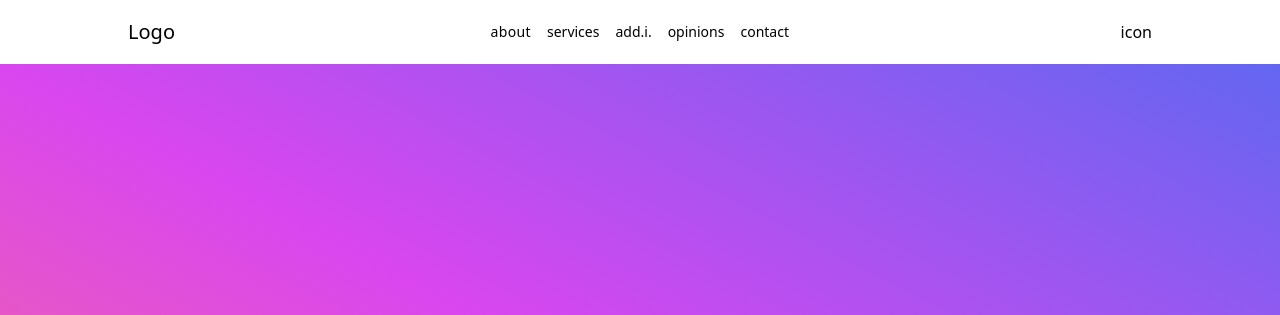
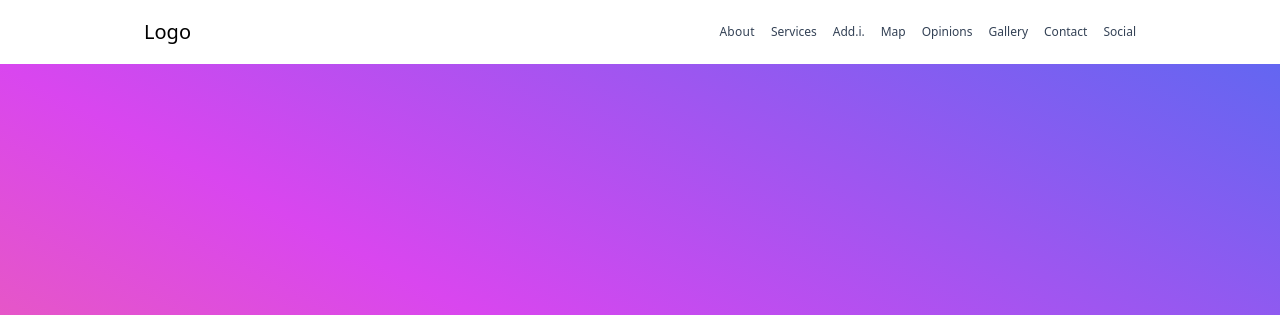
Before and after one commit to jakubgania/one-page-templates, a website: page template-4/src/index.html in a window 1280 px wide. Shown: the top 315 px of the page. Drawn offline with Linux system fonts and the light colour scheme.

Commit message:
development

```diff
--- a/template-4/src/index.html
+++ b/template-4/src/index.html
@@ -11,44 +11,70 @@
 <body>
 
   <nav class="max-w-screen-lg mx-auto flex h-16 items-center justify-between">
-    <div>
+    <div class="pl-4">
       <p class="text-base md:text-xl font-medium cursor-default">
         Logo
       </p>
     </div>
     <div>
-      <ul class="md:flex list-none">
-        <li class="pr-4 text-sm tracking-wide">
+      <ul class="md:flex list-none text-slate-700 hidden">
+        <li class="pr-4 text-xs tracking-wide">
           <a href="#about">
-            about
+            About
           </a>
         </li>
-        <li class="pr-4 text-sm">
+        <li class="pr-4 text-xs">
           <a href="#services">
-            services
+            Services
           </a>
         </li>
-        <li class="pr-4 text-sm">
+        <li class="pr-4 text-xs">
           <a href="#additional-information">
-            add.i.
+            Add.i.
           </a>
         </li>
-        <li class="pr-4 text-sm">
-          <a href="#opinions">
-            opinions
+        <li class="pr-4 text-xs">
+          <a href="#map">
+            Map
           </a>
         </li>
-        <li class="pr-4 text-sm">
+        <li class="pr-4 text-xs">
+          <a href="#opinions">
+            Opinions
+          </a>
+        </li>
+        <li class="pr-4 text-xs">
+          <a href="#gallery">
+            Gallery
+          </a>
+        </li>
+        <li class="pr-4 text-xs">
           <a href="#contact">
-            contact
+            Contact
+          </a>
+        </li>
+        <li class="pr-4 text-xs">
+          <a href="#social">
+            Social
           </a>
         </li>
       </ul>
     </div>
-    <div>
-      icon
+    <div class="pr-4 md:hidden" onclick="menu()">
+      <img class="w-9" src="./icons8-menu-96.png" width="96" height="96" />
     </div>
   </nav>
+
+  <div id="dropdown-menu" class="hidden absolute top-0 bg-white w-full h-screen z-50 cursor-default">
+    <div class="flex h-16 items-center justify-between">
+      <p class="text-base tracking-normal font-medium pl-4">
+        Menu
+      </p>
+      <div class="pr-4" onclick="closeDropdownMenu()">
+        <img class="w-9" src="./icons8-close-96.png" width="96" height="96" />
+      </div>
+    </div>
+  </div>
 
   <div class="h-[20rem] lg:h-[42rem] flex justify-center items-center bg-gradient-to-tr from-rose-400 via-fuchsia-500 to-indigo-500">
     <div>
@@ -741,6 +767,25 @@
       if (currentWord === words.length) currentWord = 0
       element.textContent = words[currentWord]
     }, 2400)
+
+    function menu() {
+      if (document.getElementById('dropdown-menu').classList.contains('hidden')) {
+        document.getElementById('dropdown-menu').classList.remove('hidden')
+        document.getElementsByTagName('html')[0].style.overflow = 'hidden'
+      } else {
+        document.getElementById('dropdown-menu').classList.add('hidden')
+        document.getElementsByTagName('html')[0].style.overflow = 'auto'
+      }
+    }
+
+    function closeDropdownMenu(item) {
+      if (item) {
+        document.getElementById(item).scrollIntoView()
+      }
+
+      document.getElementById('dropdown-menu').classList.add('hidden')
+      document.getElementsByTagName('html')[0].style.overflow = 'auto'
+    }
   </script>
 
 </body>
```
Also changed, not shown: template-4/src/icons8-close-96.png (added), template-4/src/icons8-menu-96.png (added), template-4/src/output.css.
